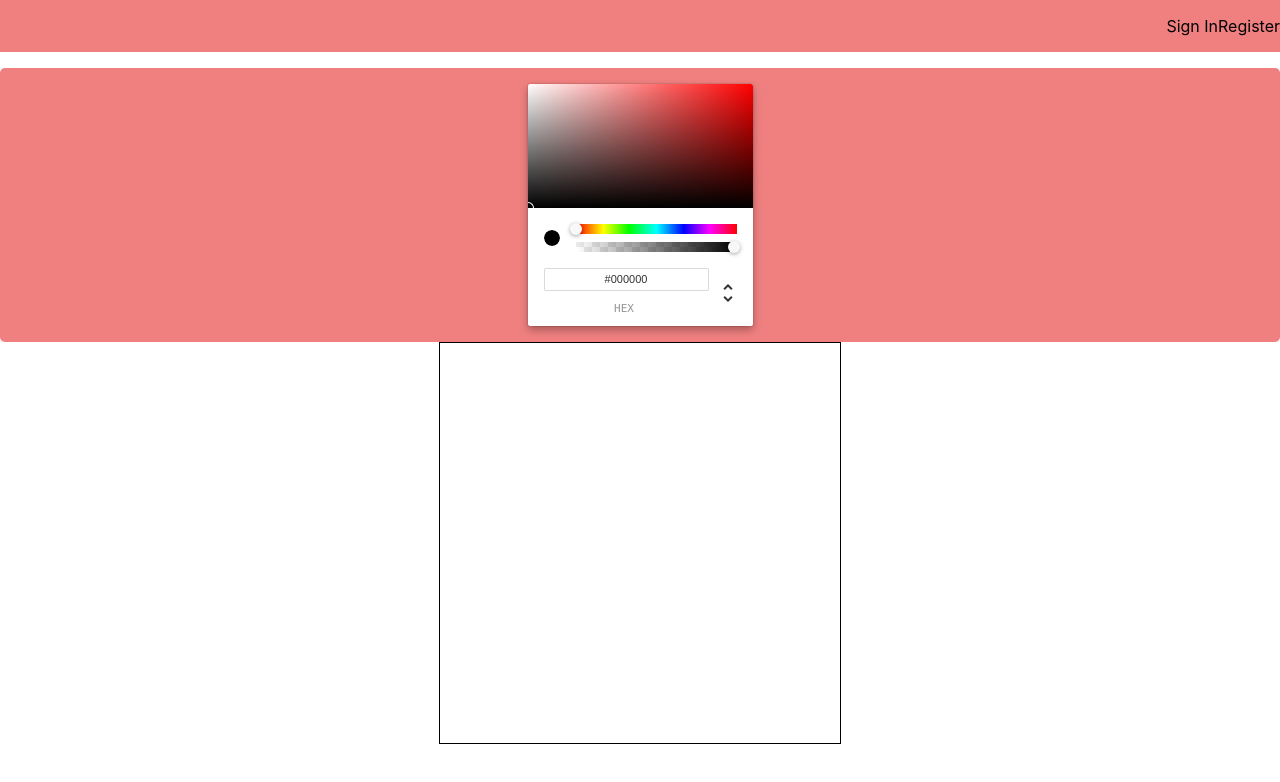
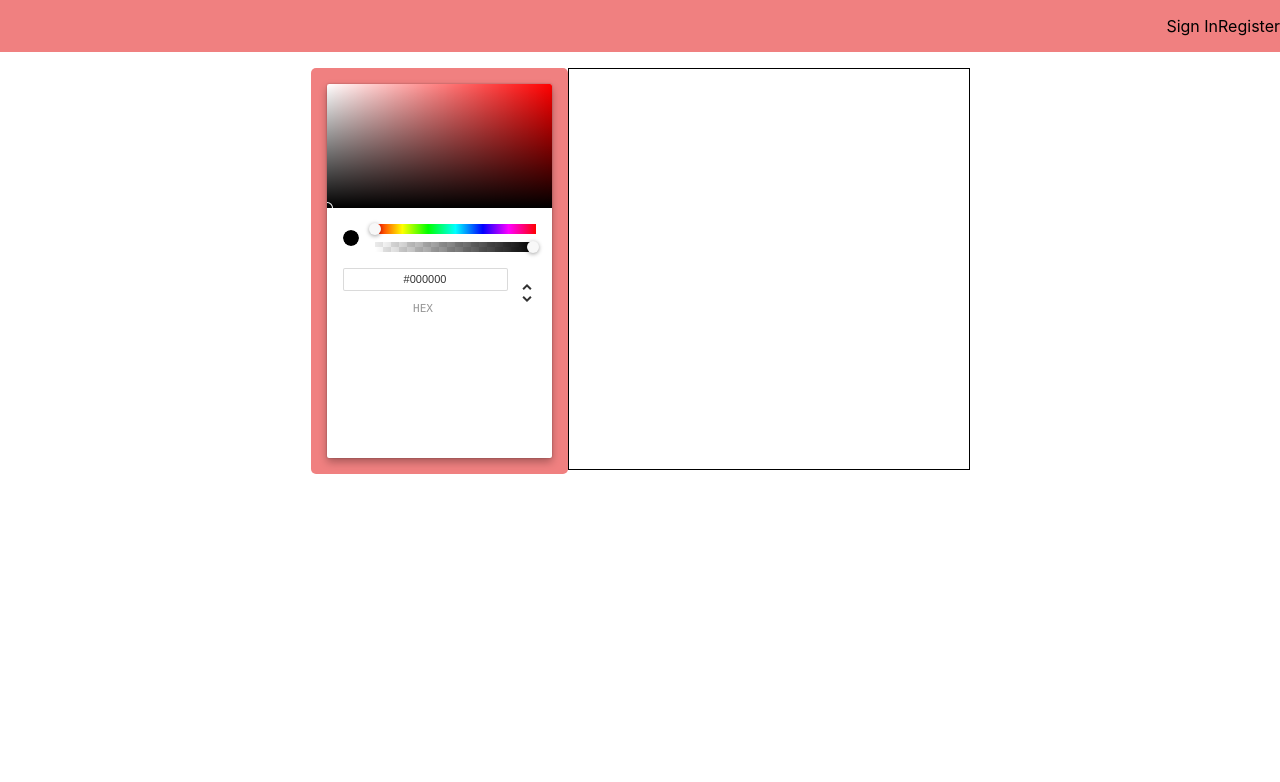
Before and after one commit to Shoozle/React-Story-Creator, a React (Create React App) app: page / in a window 1280 px wide. Shown: the top 782 px of the page. Built offline with nearby package versions, Linux system fonts and the light colour scheme; the HTML template or start-up script is replaced by a standard one.

Commit message:
Center divs queries

```diff
--- a/src/App.js
+++ b/src/App.js
@@ -46,7 +46,7 @@ render() {
             {
                 route === 'create'
                     ?
-                    <div className='flex'>
+                    <div className='flex center'>
                         <div className='toolbox tc center w-20'>
                             <ChromePicker
                                 color={background}
```
